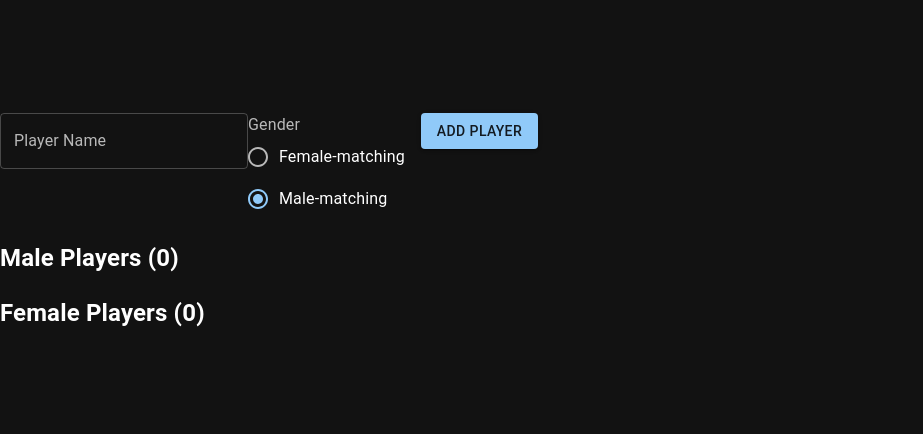
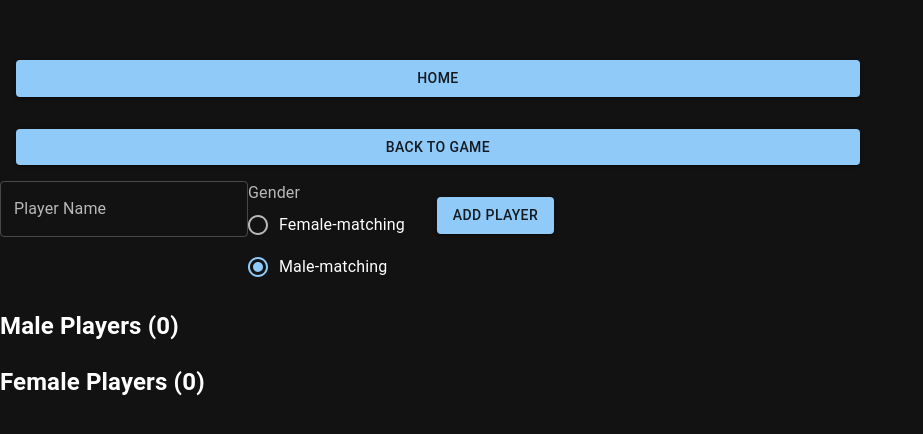
Before and after one commit to b2simms/ulty-lineup, a React (Vite) app: page /#/roster in a window 1280 px wide. Shown: the part 168-602 px from the top of the page, without its empty margins (0-923 px from the left). Built offline with nearby package versions, Linux system fonts and the light colour scheme.

Commit message:
Adding navigation

```diff
--- a/src/LandingPage.tsx
+++ b/src/LandingPage.tsx
@@ -27,7 +27,7 @@ function LandingPage() {
         console.log('New game clicked!');
         console.log('User Team:', formData.userTeam);
         console.log('Opponent Team:', formData.opponentTeam);
-        navigate("/roster");
+        navigate("/lineup");
     };
 
     return (
@@ -65,10 +65,20 @@ function LandingPage() {
                 onClick={handleNewGame}
                 fullWidth
                 sx={{
-                    marginTop: '1rem',
+                    margin: '1rem',
                 }}
             >
                 New game
+            </Button>
+            <Button
+                variant="contained"
+                onClick={() => navigate("/roster")}
+                fullWidth
+                sx={{
+                    margin: '1rem',
+                }}
+            >
+                Edit Roster
             </Button>
         </Container>
     );
--- a/src/PlayerLineup.tsx
+++ b/src/PlayerLineup.tsx
@@ -8,6 +8,7 @@ import { decrementPointsPlayed, incrementPointsPlayed, selectCountSinceLastRatio
 import { useAppDispatch } from './hooks';
 import { ToggleButton, ToggleButtonGroup } from '@mui/material';
 import { useSelector } from 'react-redux';
+import { useNavigate } from 'react-router-dom';
 
 function getPlayersSubset(players: Player[], index: number, count: number): Player[] {
   const length = players.length;
@@ -62,6 +63,7 @@ const PlayerLineup: React.FC = () => {
   const femaleIndex = useSelector(selectFemaleIndex);
   const currentRatio = useSelector(selectCurrentGenderRatio);
   const countSinceLastRatioChange = useSelector(selectCountSinceLastRatioChange);
+  const navigate = useNavigate();
 
   // split roster by gender
   const males = players.filter(player => player.gender === 'male');
@@ -134,6 +136,27 @@ const PlayerLineup: React.FC = () => {
 
   return (
     <div>
+      <Button
+        variant="contained"
+        onClick={() => navigate("/")}
+        fullWidth
+        sx={{
+          margin: '1rem',
+        }}
+      >
+        Home
+      </Button>
+      <Button
+        variant="contained"
+        onClick={() => navigate("/roster")}
+        fullWidth
+        sx={{
+          margin: '1rem',
+        }}
+      >
+        Edit Roster
+      </Button>
+
       {pointsPlayed < 0 && <div>
         <Button color="primary" variant="contained" onClick={handleStartGame}>Start Game</Button>
         <p>Starting Gender Ratio on the Field:</p>
@@ -177,15 +200,6 @@ const PlayerLineup: React.FC = () => {
 
           <Button variant="contained" onClick={handleLineupChange}>Change Line</Button>
           {pointsPlayed > 0 && <Button onClick={handleUndoLineupChange}>Undo Line Change</Button>}
-
-          {/* <h2>History</h2>
-          <ul>
-            {lineupHistoryRef.current.map(h => (
-              <li key={Math.random() + '12335'}>
-                players: {h.players.length}, maleRatio: {h.maleRatio}, count: {h.countSinceLastRatioChange}
-              </li>
-            ))}
-          </ul> */}
         </div>
       }
     </div>
--- a/src/PlayerRoster.tsx
+++ b/src/PlayerRoster.tsx
@@ -18,10 +18,12 @@ import { useAppDispatch } from './hooks';
 import { addPlayer, removePlayer, selectPlayers } from './rosterSlice';
 import { GenderRatio } from './Player';
 import { useSelector } from 'react-redux';
+import { useNavigate } from 'react-router-dom';
 
 const PlayerRoster: React.FC = () => {
   const players = useSelector(selectPlayers);
   const dispatch = useAppDispatch();
+  const navigate = useNavigate();
 
   const [newPlayerName, setNewPlayerName] = useState('');
   const [newPlayerGender, setNewPlayerGender] = useState<GenderRatio>('male');
@@ -52,6 +54,27 @@ const PlayerRoster: React.FC = () => {
 
   return (
     <div>
+      <Button
+        variant="contained"
+        onClick={() => navigate("/")}
+        fullWidth
+        sx={{
+          margin: '1rem',
+        }}
+      >
+        Home
+      </Button>
+      <Button
+        variant="contained"
+        onClick={() => navigate("/lineup")}
+        fullWidth
+        sx={{
+          margin: '1rem',
+        }}
+      >
+        Back to Game
+      </Button>
+
       <TextField
         id="outlined-basic"
         label="Player Name"
@@ -75,7 +98,15 @@ const PlayerRoster: React.FC = () => {
         </RadioGroup>
       </FormControl>
 
-      <Button variant="contained" onClick={handleAddPlayer}>Add Player</Button>
+      <Button
+        variant="contained"
+        onClick={handleAddPlayer}
+        sx={{
+          margin: '1rem',
+        }}
+      >
+        Add Player
+      </Button>
 
       <h2>Male Players ({players.filter(player => player.gender === 'male').length})</h2>
       <ul>
```
